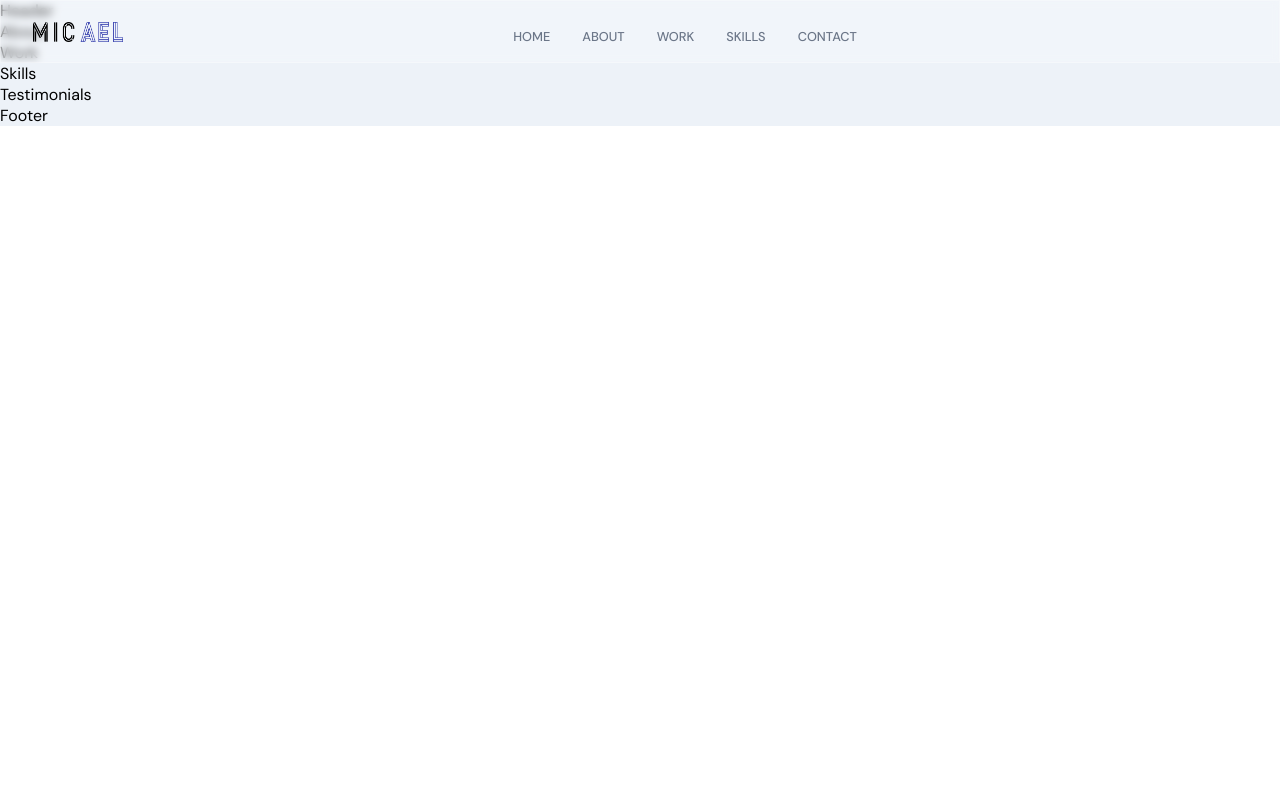
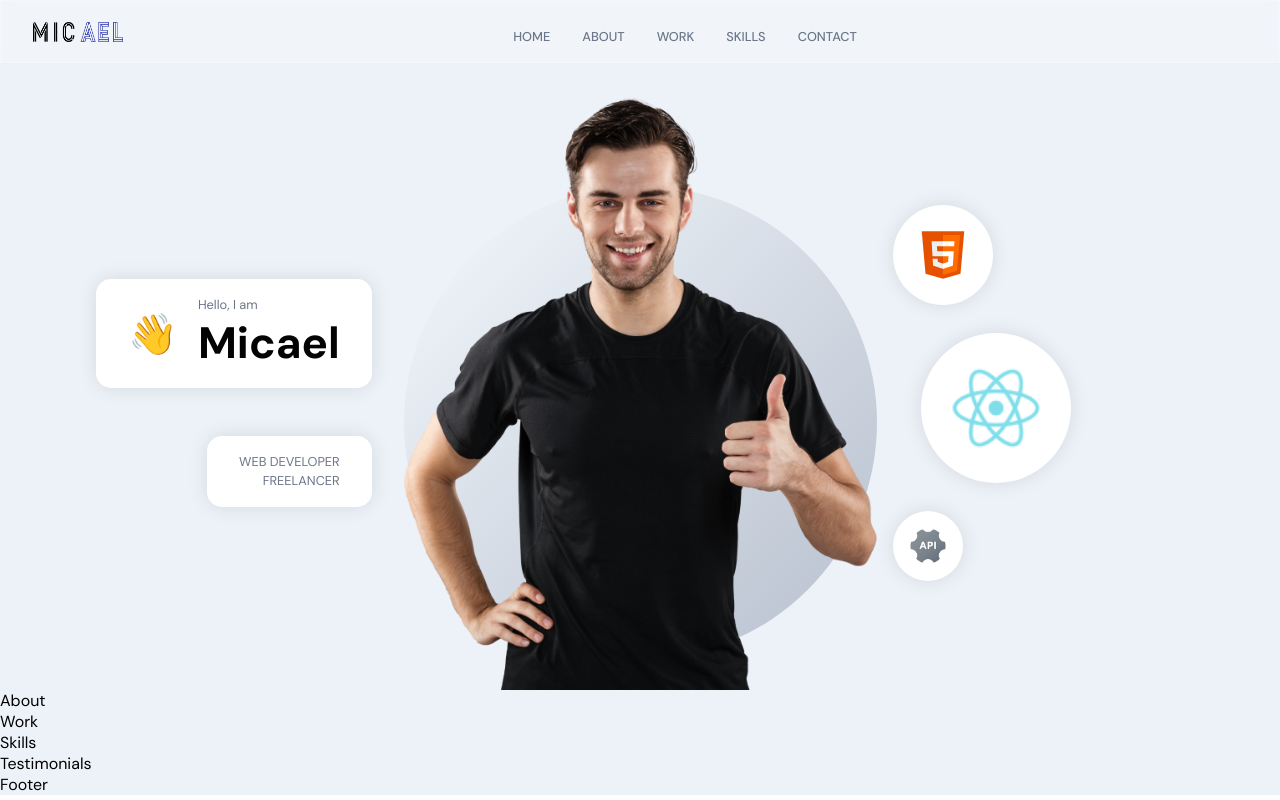
Before and after one commit to lvd1999/portfolio-website, a React (Create React App) app in the folder frontend_react/: page / in a window 1280 px wide. Built offline with nearby package versions, Linux system fonts and the light colour scheme.

Commit message:
implementation and stylings for header section

```diff
--- a/frontend_react/src/container/Header/Header.jsx
+++ b/frontend_react/src/container/Header/Header.jsx
@@ -1,9 +1,69 @@
 import React from 'react';
-
+import { motion } from 'framer-motion';
+import { images } from '../../constants';
 import './Header.scss';
 
-const Header = () => {
-  return <div>Header</div>;
+const scaleVariants = {
+  whileInView: {
+    scale: [0, 1],
+    opacity: [0, 1],
+    transition: {
+      duration: 1,
+      ease: 'easeInOut',
+    },
+  },
 };
 
+const Header = () => (
+  <div className="app__header app__flex">
+    <motion.div
+      whileInView={{ x: [-100, 0], opacity: [0, 1] }}
+      transition={{ duration: 0.5 }}
+      className="app__header-info"
+    >
+      <div className="app__header-badge">
+        <div className="badge-cmp app__flex">
+          <span>👋</span>
+          <div style={{ marginLeft: 20 }}>
+            <p className="p-text">Hello, I am</p>
+            <h1 className="head-text">Micael</h1>
+          </div>
+        </div>
+
+        <div className="tag-cmp app__flex">
+          <p className="p-text">Web Developer</p>
+          <p className="p-text">Freelancer</p>
+        </div>
+      </div>
+    </motion.div>
+
+    <motion.div
+      whileInView={{ opacity: [0, 1] }}
+      transition={{ duration: 0.5, delayChildren: 0.5 }}
+      className="app__header-img"
+    >
+      <img src={images.profile} alt="profile_bg" />
+      <motion.img
+        whileInView={{ scale: [0, 1] }}
+        transition={{ duration: 1, ease: 'easeInOut' }}
+        src={images.circle}
+        alt="profile_circle"
+        className="overlay_circle"
+      />
+    </motion.div>
+
+    <motion.div
+      variants={scaleVariants}
+      whileInView={scaleVariants.whileInView}
+      className="app__header-circles"
+    >
+      {[images.html, images.react, images.api].map((circle, index) => (
+        <div className="circle-cmp app__flex" key={`circle-${index}`}>
+          <img src={circle} alt="profile_bg" />
+        </div>
+      ))}
+    </motion.div>
+  </div>
+);
+
 export default Header;
--- a/frontend_react/src/container/Header/Header.scss
+++ b/frontend_react/src/container/Header/Header.scss
@@ -0,0 +1,196 @@
+#home {
+  position: relative;
+  background: url('../../assets/bgIMG.png');
+  background-size: cover;
+  background-position: center;
+  background-repeat: repeat;
+
+  // disable the default padding styles
+  .app__wrapper {
+    padding: 0;
+
+    .copyright {
+      display: none;
+    }
+  }
+}
+
+.app__header {
+  flex: 1;
+  width: 100%;
+  height: 100%;
+  flex-direction: row;
+
+  padding: 6rem 2rem 0rem;
+
+  @media screen and (min-width: 2000px) {
+    padding-top: 8rem;
+  }
+
+  @media screen and (max-width: 1200px) {
+    flex-direction: column;
+  }
+
+  @media screen and (max-width: 450px) {
+    padding: 6rem 1rem 2rem;
+  }
+}
+
+.app__header-info {
+  flex: 0.65;
+  display: flex;
+  flex-direction: column;
+  justify-content: flex-start;
+  align-items: flex-start;
+  height: 100%;
+
+  margin: 0 2rem;
+
+  @media screen and (max-width: 1200px) {
+    width: 100%;
+    margin-right: 0rem;
+  }
+}
+
+.app__header-badge {
+  width: 100%;
+  display: flex;
+  justify-content: flex-end;
+  align-items: flex-end;
+  flex-direction: column;
+
+  .badge-cmp,
+  .tag-cmp {
+    padding: 1rem 2rem;
+    background: var(--white-color);
+    border-radius: 15px;
+    flex-direction: row;
+    width: auto;
+
+    box-shadow: 0px 0px 20px rgba(0, 0, 0, 0.1);
+  }
+
+  .tag-cmp {
+    flex-direction: column;
+    margin-top: 3rem;
+
+    p {
+      width: 100%;
+      text-transform: uppercase;
+      text-align: right;
+    }
+  }
+
+  span {
+    font-size: 2.5rem;
+
+    @media screen and (min-width: 2000px) {
+      font-size: 5rem;
+    }
+  }
+
+  @media screen and (max-width: 1200px) {
+    justify-content: flex-start;
+    align-items: flex-start;
+  }
+}
+
+.app__header-circles {
+  flex: 0.75;
+  display: flex;
+  flex-direction: column;
+  justify-content: space-evenly;
+  align-items: flex-start;
+  height: 100%;
+  margin-left: 1rem;
+
+  div {
+    width: 100px;
+    height: 100px;
+    border-radius: 50%;
+
+    background: var(--white-color);
+    box-shadow: 0px 0px 20px rgba(0, 0, 0, 0.1);
+
+    img {
+      width: 60%;
+      height: 60%;
+    }
+  }
+
+  // circles with different height & width
+
+  div:nth-child(1) {
+    width: 100px;
+    height: 100px;
+  }
+
+  div:nth-child(2) {
+    margin: 1.75rem;
+    width: 150px;
+    height: 150px;
+  }
+
+  div:nth-child(3) {
+    width: 70px;
+    height: 70px;
+  }
+
+  @media screen and (min-width: 2000px) {
+    div:nth-child(2) {
+      width: 400px;
+      height: 400px;
+    }
+
+    div:nth-child(3) {
+      width: 170px;
+      height: 170px;
+    }
+
+    div:nth-child(1) {
+      width: 200px;
+      height: 200px;
+    }
+  }
+
+  @media screen and (max-width: 1200px) {
+    width: 100%;
+    flex-direction: row;
+    flex-wrap: wrap;
+    margin-left: 0;
+
+    div {
+      margin: 1rem;
+    }
+  }
+}
+
+.app__header-img {
+  flex: 1;
+  height: 100%;
+
+  display: flex;
+  justify-content: flex-end;
+  align-items: flex-end;
+  position: relative;
+
+  img {
+    width: 100%;
+    object-fit: contain;
+    z-index: 1;
+  }
+
+  .overlay_circle {
+    position: absolute;
+    left: 0;
+    right: 0;
+    bottom: 0;
+    z-index: 0;
+    width: 100%;
+    height: 90%;
+  }
+
+  @media screen and (max-width: 1200px) {
+    margin: 2rem 0;
+  }
+}
```
